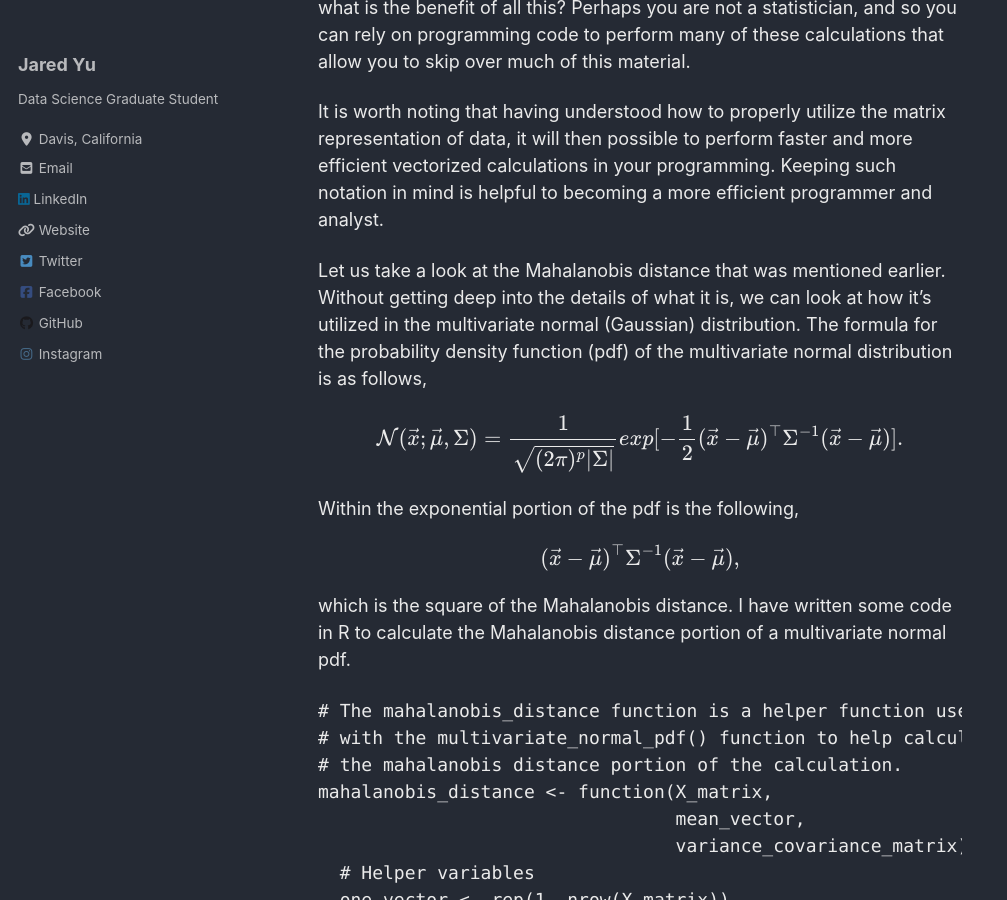
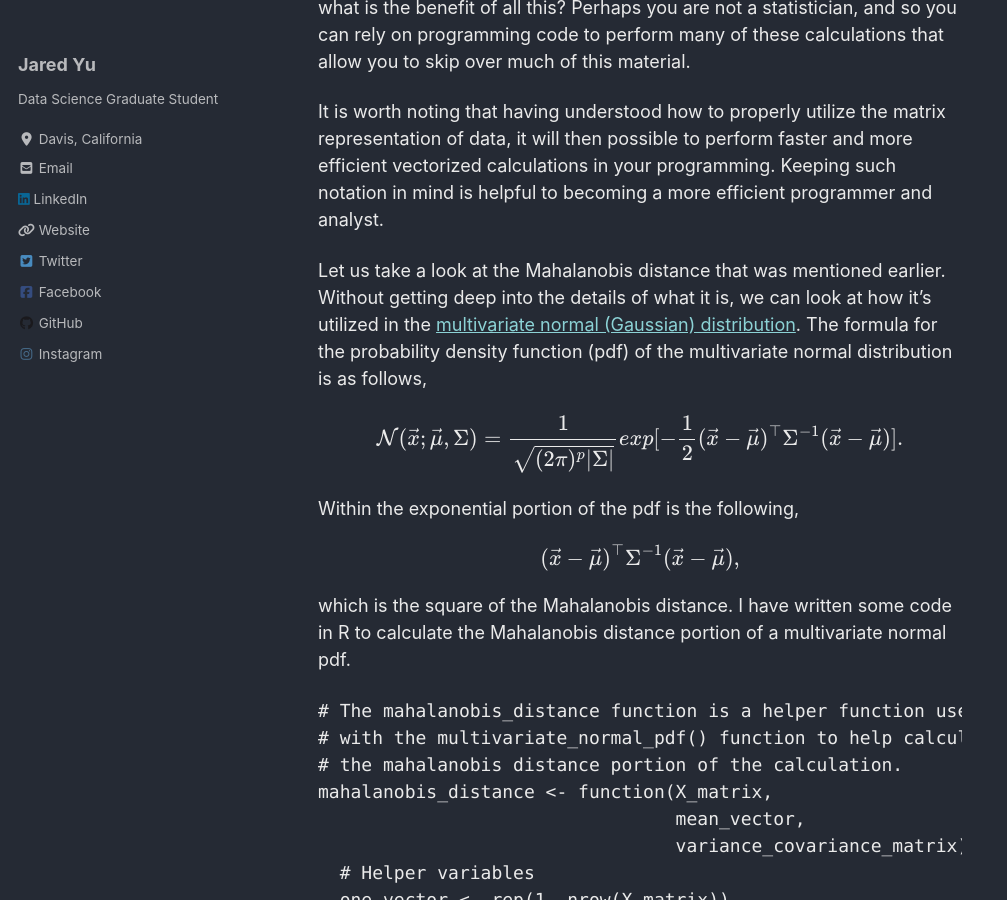
Before and after one commit to qzyu211/wang-zhan, a Jekyll site: the page built from _posts/2019-10-18-notation.md, in a window 1280 px wide and 900 px high, scrolled down 2941 px. Shown: the whole window, without its empty margins (0-1007 px from the left). Built offline with Jekyll 4.4.1, drawn with Linux system fonts in a browser that asks for light colours; cached includes are drawn as plain includes; nearby versions of some CDN libraries; formulas are drawn with MathJax 3; part of the change alters nothing that is shown.

```diff
--- a/_posts/2019-10-18-notation.md
+++ b/_posts/2019-10-18-notation.md
@@ -71,7 +71,7 @@ All of this may seem interesting at first, but then you may begin to wonder, wha
 
 It is worth noting that having understood how to properly utilize the matrix representation of data, it will then possible to perform faster and more efficient vectorized calculations in your programming. Keeping such notation in mind is helpful to becoming a more efficient programmer and analyst.
 
-Let us take a look at the Mahalanobis distance that was mentioned earlier. Without getting deep into the details of what it is, we can look at how it's utilized in the multivariate normal (Gaussian) distribution. The formula for the probability density function (pdf) of the multivariate normal distribution is as follows,
+Let us take a look at the Mahalanobis distance that was mentioned earlier. Without getting deep into the details of what it is, we can look at how it's utilized in the [multivariate normal (Gaussian) distribution](https://en.wikipedia.org/wiki/Multivariate_normal_distribution). The formula for the probability density function (pdf) of the multivariate normal distribution is as follows,
 
 $$\mathcal{N}(\vec{x};\vec{\mu},\Sigma) = \frac{1}{\sqrt{(2\pi)^p |\Sigma|}}exp[-\frac{1}{2}(\vec{x}-\vec{\mu})^\top\Sigma^{-1}(\vec{x}-\vec{\mu})].$$
 
```
